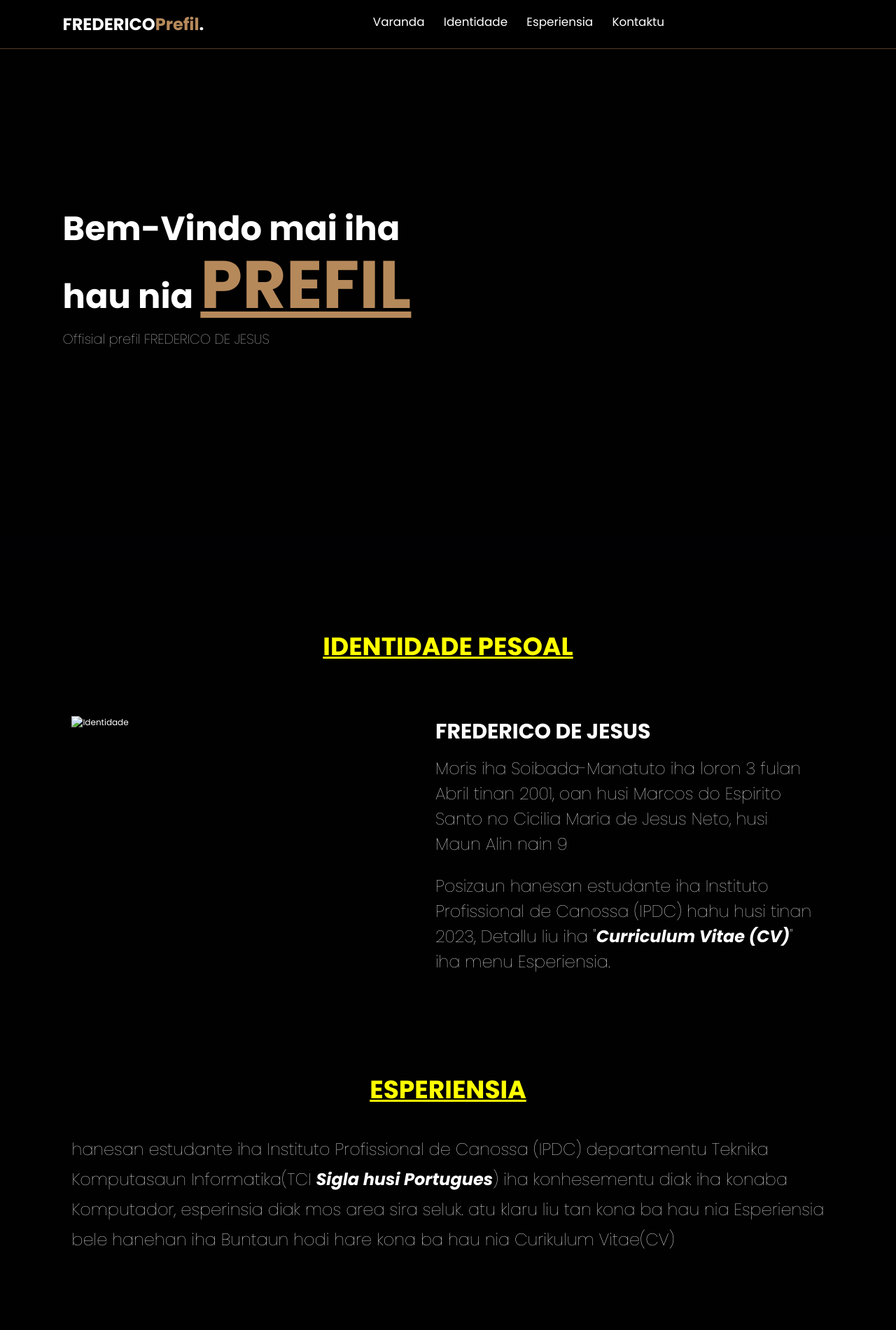
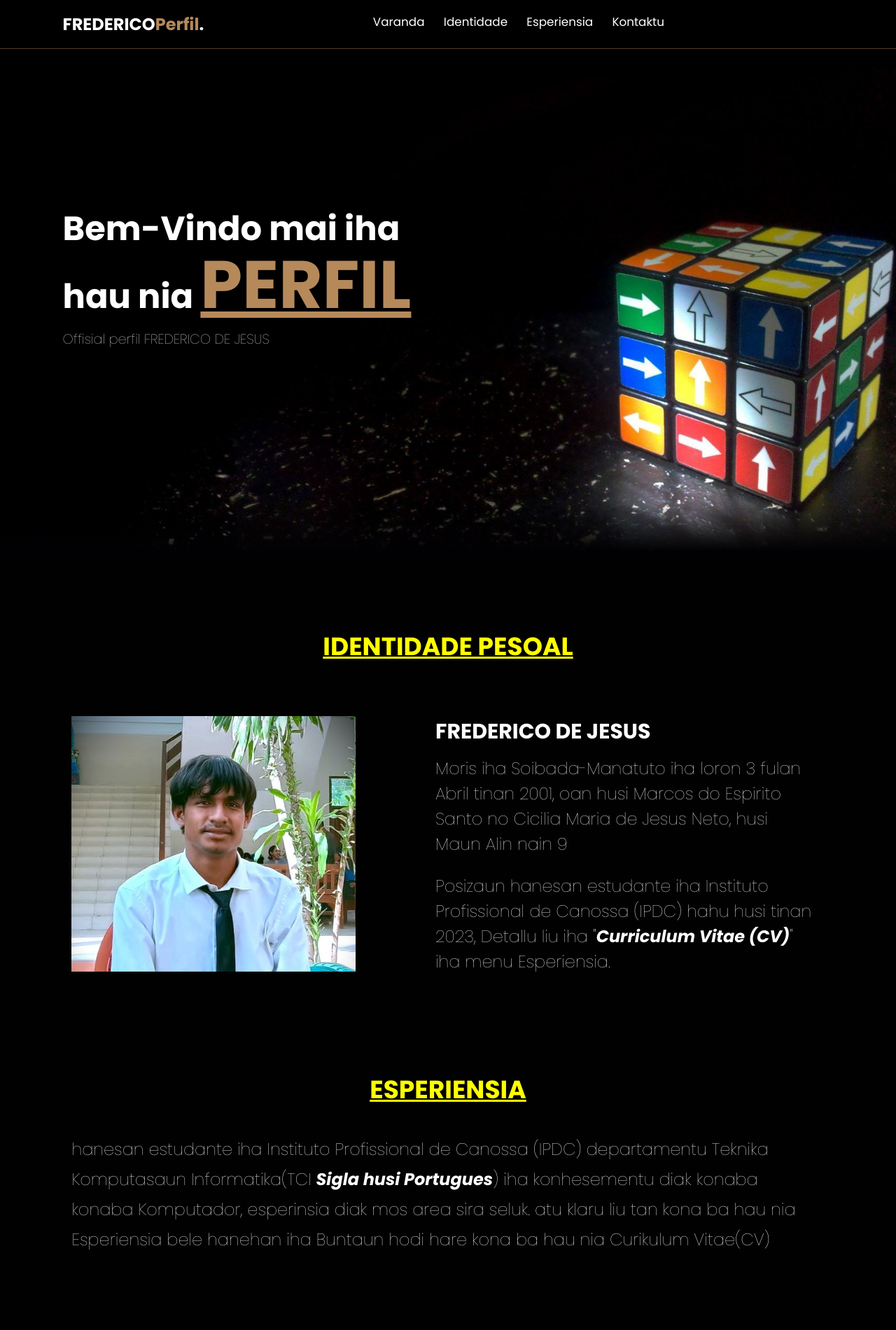
Before and after one commit to Frederico14209/FdjPerfil, a plain HTML site: page index.html in a window 1280 px wide. Shown: the top 1900 px of the page at 70% size. Drawn offline with nearby package versions, Linux system fonts and the light colour scheme; files that its build step writes are made by us from their sources.

Commit message:
Add files via upload

```diff
--- a/index.html
+++ b/index.html
@@ -23,12 +23,12 @@
     />
 
     <!-- my style-->
-    <link rel="stylesheet" href="css/style.css" />
+    <link rel="stylesheet" href="style.css" />
   </head>
   <body>
     <!--navbar start-->
     <nav class="navbar">
-      <a href="#" class="navbar-logo">FREDERICO<span>Prefil</span>.</a>
+      <a href="#" class="navbar-logo">FREDERICO<span>Perfil</span>.</a>
 
       <div class="navbar-nav">
         <a href="#">Varanda</a>
@@ -46,8 +46,8 @@
     <!--Hero section start-->
     <section class="hero" id="home">
       <main class="content">
-        <h1>Bem-Vindo mai iha hau nia <span>Prefil</span></h1>
-        <p>Offisial prefil FREDERICO DE JESUS</p>
+        <h1>Bem-Vindo mai iha hau nia <span>Perfil</span></h1>
+        <p>Offisial perfil FREDERICO DE JESUS</p>
       </main>
     </section>
     <!--Hero section end -->
@@ -58,7 +58,7 @@
       <h2>Identidade Pesoal</h2>
       <div class="row">
         <div class="about-img">
-          <img src="img/fdjj.jpg" alt="Identidade" />
+          <img src="fdjj.jpg" alt="Identidade" />
         </div>
         <div class="content">
           <h3>FREDERICO DE JESUS</h3>
@@ -87,7 +87,7 @@
           <p>
             hanesan estudante iha Instituto Profissional de Canossa (IPDC)
             departamentu Teknika Komputasaun Informatika(TCI
-            <i>Sigla husi Portugues</i>) iha konhesementu diak iha konaba
+            <i>Sigla husi Portugues</i>) iha konhesementu diak konaba konaba
             Komputador, esperinsia diak mos area sira seluk. atu klaru liu tan
             kona ba hau nia Esperiensia bele hanehan iha Buntaun hodi hare kona
             ba hau nia Curikulum Vitae(CV)
@@ -104,8 +104,8 @@
         <h2>KONTAKTU</h2>
         <div class="content">
           <p>
-            atu hatene informasaun no seluk tan, kontaktu nia numeru no hau nia
-            Media Sosial ne'ebe iha Kraik ne'e..!
+            Atu hatene informasaun no seluk tan, kontaktu hau nia numeru no hau
+            nia Media Sosial ne'ebe iha Kraik ne'e..!
           </p>
         </div>
         <!-- Phone Contact -->
@@ -135,6 +135,6 @@
     </script>
 
     <!-- My Javascrip -->
-    <script src="js/script.js"></script>
+    <script src="script.js"></script>
   </body>
 </html>
--- a/style.css
+++ b/style.css
@@ -87,7 +87,7 @@ body {
   min-height: 100vh;
   display: flex;
   align-items: center;
-  background-image: url("../img/11.jpg");
+  background-image: url("11.jpg");
   background-repeat: no-repeat;
   background-size: cover;
   background-position: center;
```
